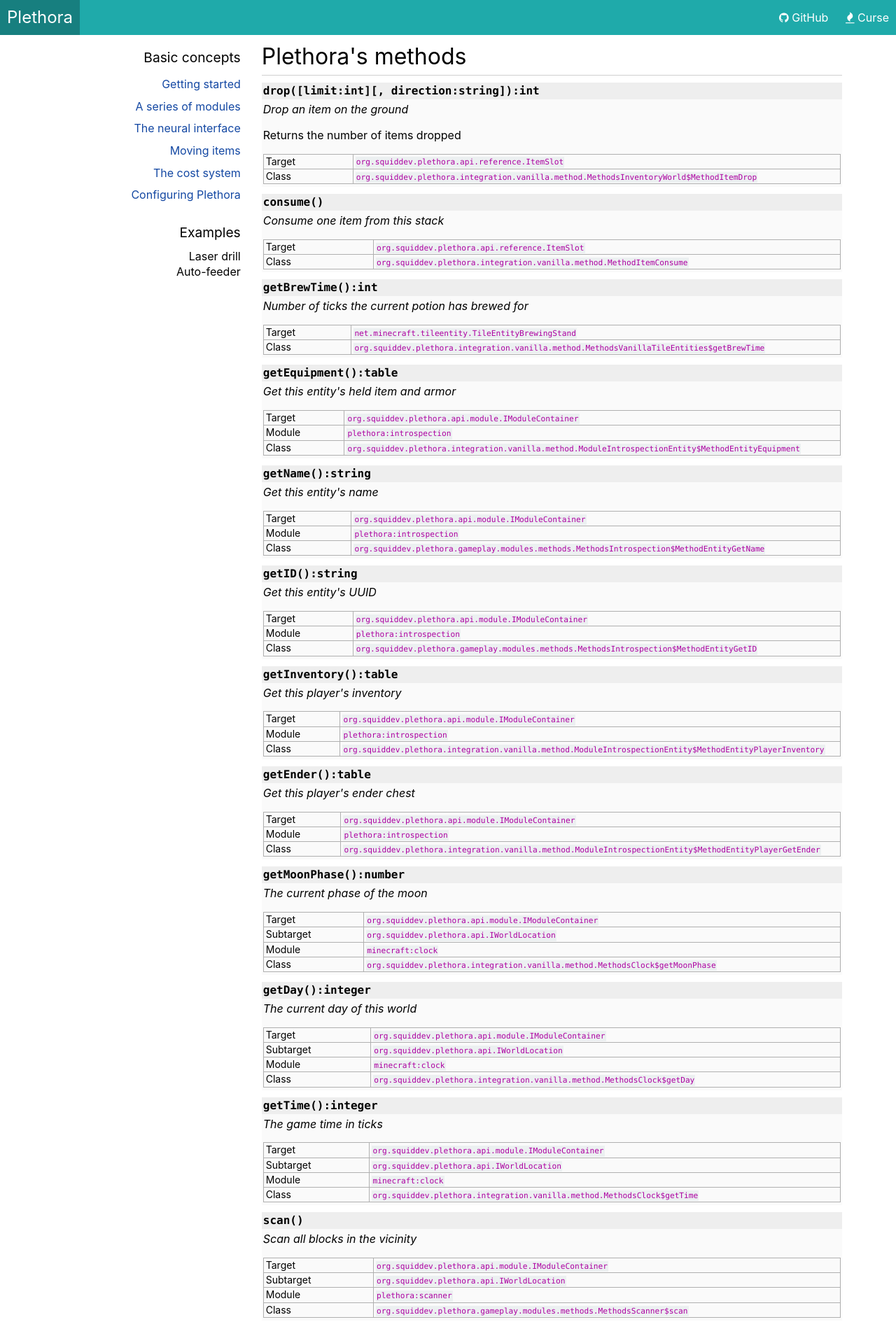
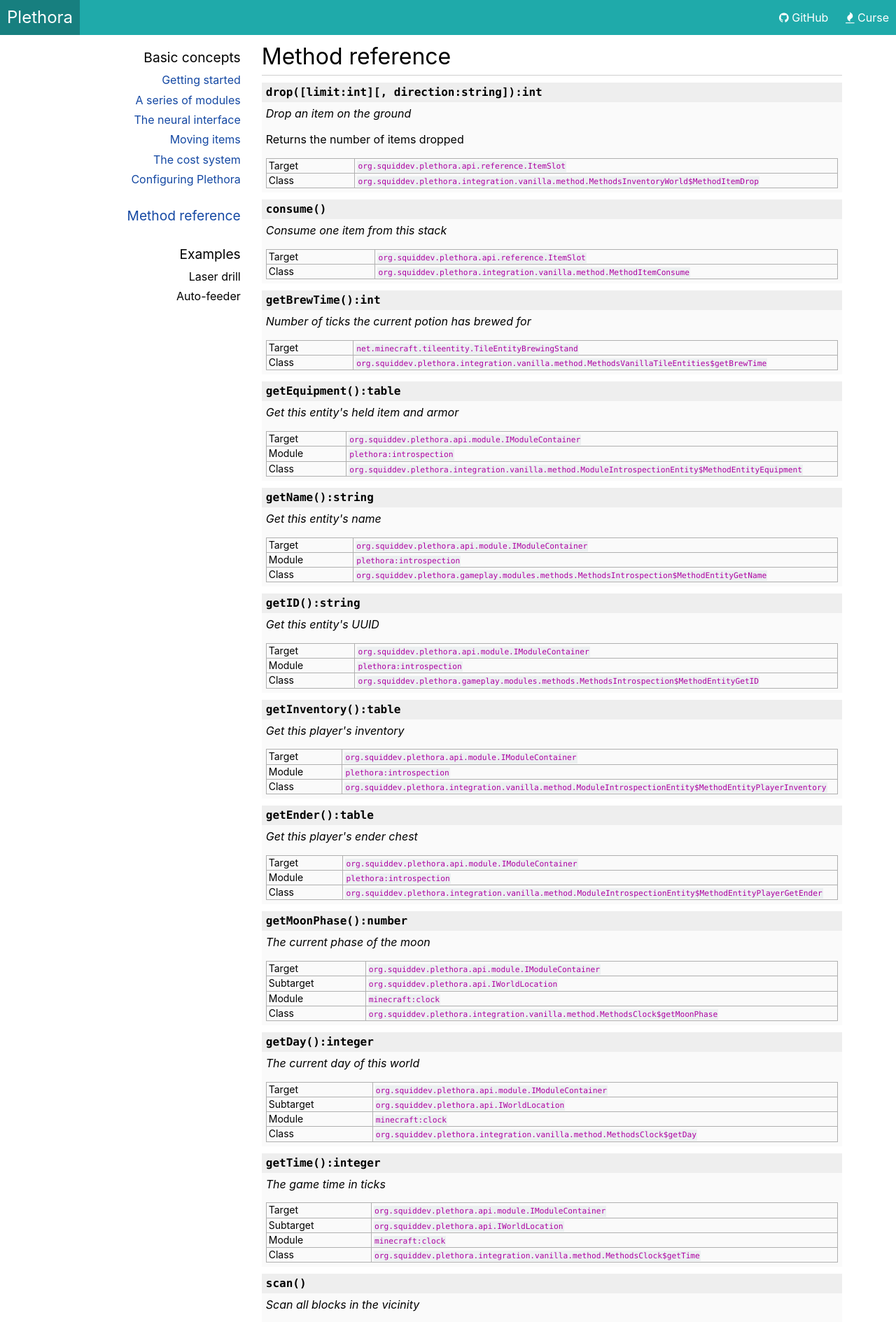
Before and after one commit to SquidDev-CC/plethora, a Jekyll site: the page built from methods.html, in a window 1280 px wide. Shown: the top 1889 px of the page at 70% size. Built offline with Jekyll 4.4.1, drawn with Linux system fonts in a browser that asks for light colours.

Commit message:
Link to the method reference from the sidebar

```diff
--- a/_layouts/default.html
+++ b/_layouts/default.html
@@ -12,7 +12,7 @@
 		<div id="container">
 			<header>
 				<div class="pull-left button-group">
-					<a href="{{ base_url }}">
+					<a href="{{ "/" | relative }}">
 						<h1>Plethora</h1>
 					</a>
 				</div>
--- a/_layouts/text.html
+++ b/_layouts/text.html
@@ -7,17 +7,23 @@
 		{{ content }}
 	</div>
 	<div class="main-sidebar">
-		<div class="main-sidebar-content">
+		<div class="sidebar-group">
 			<h3>Basic concepts</h3>
 			<ul>
-				<li><a href="{{ "getting-started.html" | relative_url }}">Getting started</a></li>
-				<li><a href="{{ "modules.html" | relative_url }}">A series of modules</a></li>
-				<li><a href="{{ "neural-interface.html" | relative_url }}">The neural interface</a></li>
-				<li><a href="{{ "item-transfer.html" | relative_url }}">Moving items</a></li>
-				<li><a href="{{ "cost-system.html" | relative_url }}">The cost system</a></li>
-				<li><a href="{{ "configuring.html" | relative_url }}">Configuring Plethora</a></li>
+				<li><a href="{{ "getting-started.html" | relative }}">Getting started</a></li>
+				<li><a href="{{ "modules.html" | relative }}">A series of modules</a></li>
+				<li><a href="{{ "neural-interface.html" | relative }}">The neural interface</a></li>
+				<li><a href="{{ "item-transfer.html" | relative }}">Moving items</a></li>
+				<li><a href="{{ "cost-system.html" | relative }}">The cost system</a></li>
+				<li><a href="{{ "configuring.html" | relative }}">Configuring Plethora</a></li>
 			</ul>
+		</div>
 
+		<div class="sidebar-group">
+			<h3><a href="{{ "methods.html" | relative }}">Method reference</a></h3>
+		</div>
+
+		<div class="sidebar-group">
 			<h3>Examples</h3>
 			<ul>
 				<li>Laser drill</li>
--- a/_sass/main.scss
+++ b/_sass/main.scss
@@ -69,16 +69,12 @@
 		max-width: 25%;
 		padding-right: 15px;
 
-		a {
-			line-height: 1.6em;
+		li {
+			padding: 3px 0px;
+			line-height: 1.4em;
 		}
 
-		li {
-			padding: 3px 0px;
-		}
-
-		ul {
-			margin-top: 5px;
+		.sidebar-group {
 			margin-bottom: 20px;
 		}
 	}
@@ -122,7 +118,7 @@
 
 	h4, .content {
 		width: 100%;
-		padding: 4px 2px;
+		padding: 6px;
 		box-sizing: border-box;
 	}
 
--- a/methods.html
+++ b/methods.html
@@ -2,7 +2,7 @@
 layout: text
 ---
 
-<h2>Plethora's methods</h2>
+<h2>Method reference</h2>
 
 {% for method in site.data.methods %}
 	<div class="method" data-target="{{method.target}}" data-subtarget="{{method.subtarget}}" data-module="{{method.module}}">
```
Also changed, not shown: methods.json (deleted, +0 -1 lines).
